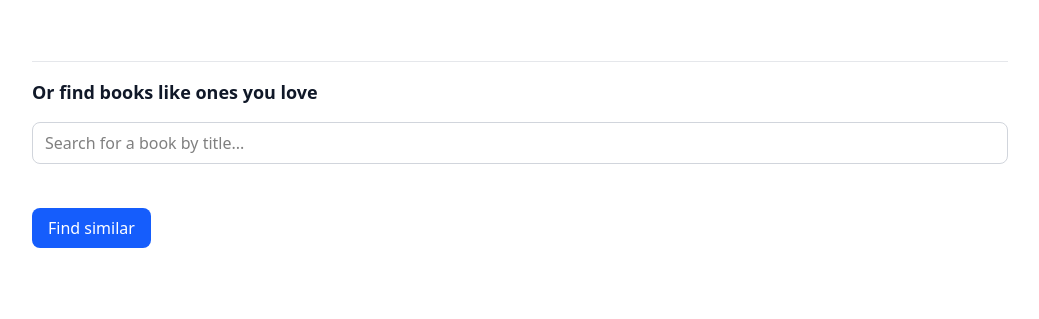
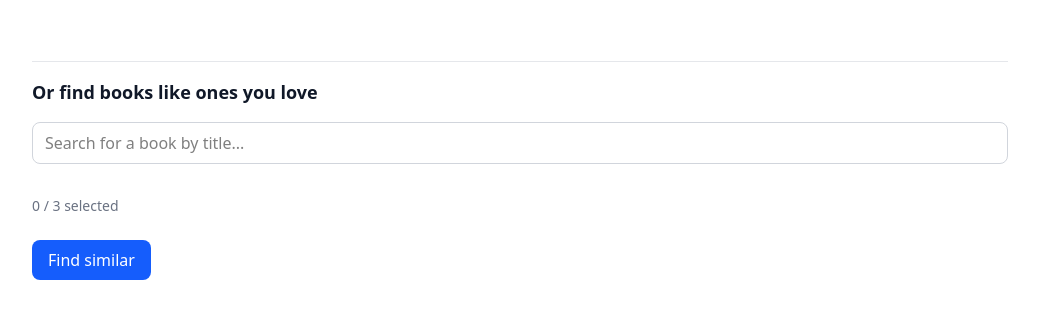
Before and after one commit to damla-bortucen/book-recommender, a FastAPI app: page / in a window 1280 px wide. Shown: the part 237-556 px from the top of the page, without its empty margins (120-1159 px from the left). Run offline with FastAPI, Linux system fonts and the light colour scheme; parts of the project's set-up code (start-up, migrations or seed data) failed here and were passed over.

Commit message:
feat: add feedback to find by book input (x/3 books selected)

```diff
--- a/templates/index.html
+++ b/templates/index.html
@@ -49,10 +49,11 @@
             hx-get="/book-search"
             hx-trigger="keyup changed delay:300ms"
             hx-target="#book-options"
-            class="w-full rounded-lg border border-gray-300 px-3 py-2 focus:outline-none focus:ring-2 focus:ring-blue-500">
+            class="w-full rounded-lg border border-gray-300 px-3 py-2 focus:outline-none focus:ring-2 focus:ring-blue-500 disabled:bg-gray-100 disabled:cursor-not-allowed">
         <div id="book-options" class="space-y-1"></div>
 
         <form id="books-form" hx-post="/recommend-from-books" hx-indicator="#loading" hx-target="#results" hx-swap="innerHTML" class="space-y-3">
+            <p id="pick-count" class="text-sm text-gray-500">0 / 3 selected</p>
             <div id="chips" class="flex flex-wrap gap-2"></div>
             <button type="submit" class="rounded-lg bg-blue-600 px-4 py-2 text-white hover:bg-blue-700">Find similar</button>
         </form>
@@ -61,11 +62,19 @@
         <script>
             const booksForm = document.getElementById('books-form');
             const chips = document.getElementById('chips');
+            const bookInput = document.getElementById('book-q');
+            const pickCount = document.getElementById('pick-count');
 
             document.getElementById('book-options').addEventListener('click', function (e) {
                 const opt = e.target.closest('.option');
                 if (opt) addPick(opt.dataset.isbn, opt.dataset.label);
             });
+
+            function updateFeedback() {
+                const n = booksForm.querySelectorAll('input[name="picks"]').length;
+                pickCount.textContent = n + ' / 3 selected';
+                bookInput.disabled = n >= 3; // disable the box at the limit
+            }
 
             function addPick(isbn, label) {
                 const picks = booksForm.querySelectorAll('input[name="picks"]');
@@ -97,8 +106,10 @@
                 chip.remove();     // remove the visible chip
                 });
                 chip.appendChild(remove);
+                updateFeedback();
 
                 chips.appendChild(chip);
+                updateFeedback();
             }
         </script>
 
```
Also changed, not shown: static/tailwind.css.
